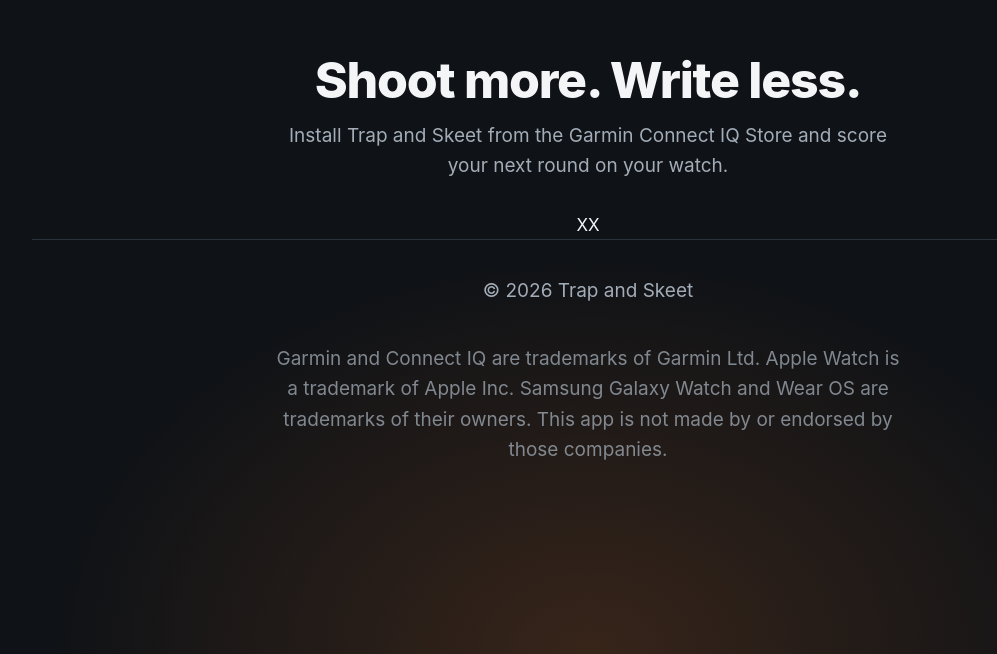
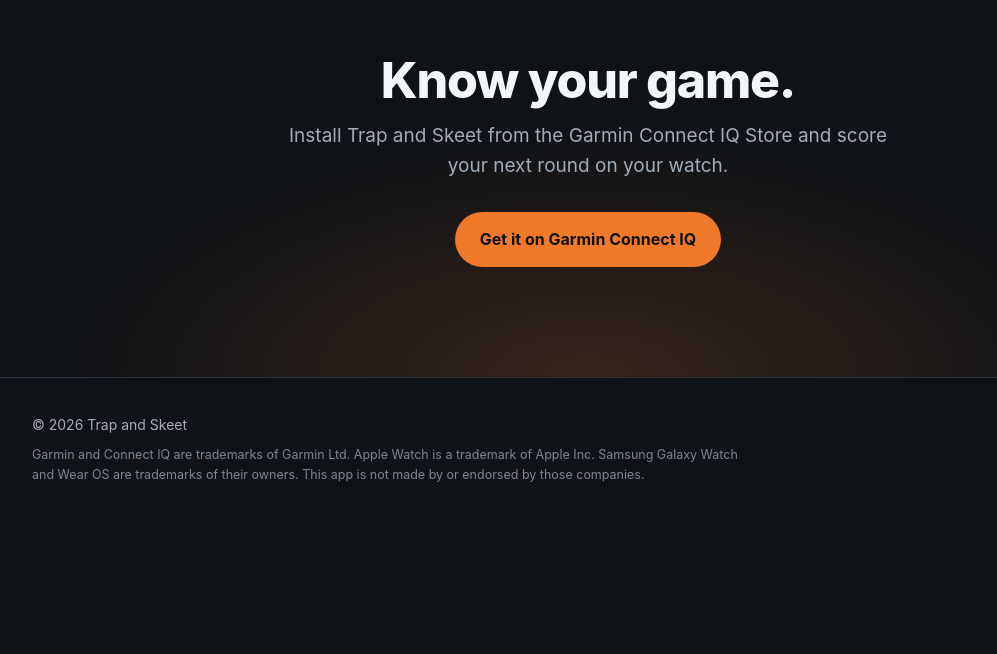
Before and after one commit to bowtieddesigner-ops/trap-skeet-website, a plain HTML site: page index.html in a window 1280 px wide. Shown: the part 6006-6660 px from the top of the page, without its empty margins (52-1049 px from the left). After the commit the page ends 6539 px from the top, so only its background shows below. Drawn offline with Linux system fonts and the light colour scheme.

Commit message:
Change closing tagline to "Know your game." and restore the store button
The final call-to-action had a stray "XX" in place of its Get it button
and closing tags; put them back.

Co-Authored-By: Claude Opus 5.5 <noreply@anthropic.com>
Claude-Session: https://claude.ai/code/session_01PPWv5wWjrwXuAERxi1sspa

```diff
--- a/index.html
+++ b/index.html
@@ -348,9 +348,11 @@
 
 <section id="get" class="section cta">
   <div class="wrap cta-inner">
-    <h2>Shoot more. Write less.</h2>
+    <h2>Know your game.</h2>
     <p>Install Trap and Skeet from the Garmin Connect IQ Store and score your next round on your watch.</p>
-    XX
+    <a class="btn store-link" href="https://apps.garmin.com/apps/09eac0f7-5b67-4c0e-ba4a-b6a7c40890d8" target="_blank" rel="noopener">Get it on Garmin Connect IQ</a>
+  </div>
+</section>
 
 <footer class="footer">
   <div class="wrap footer-inner">
```
